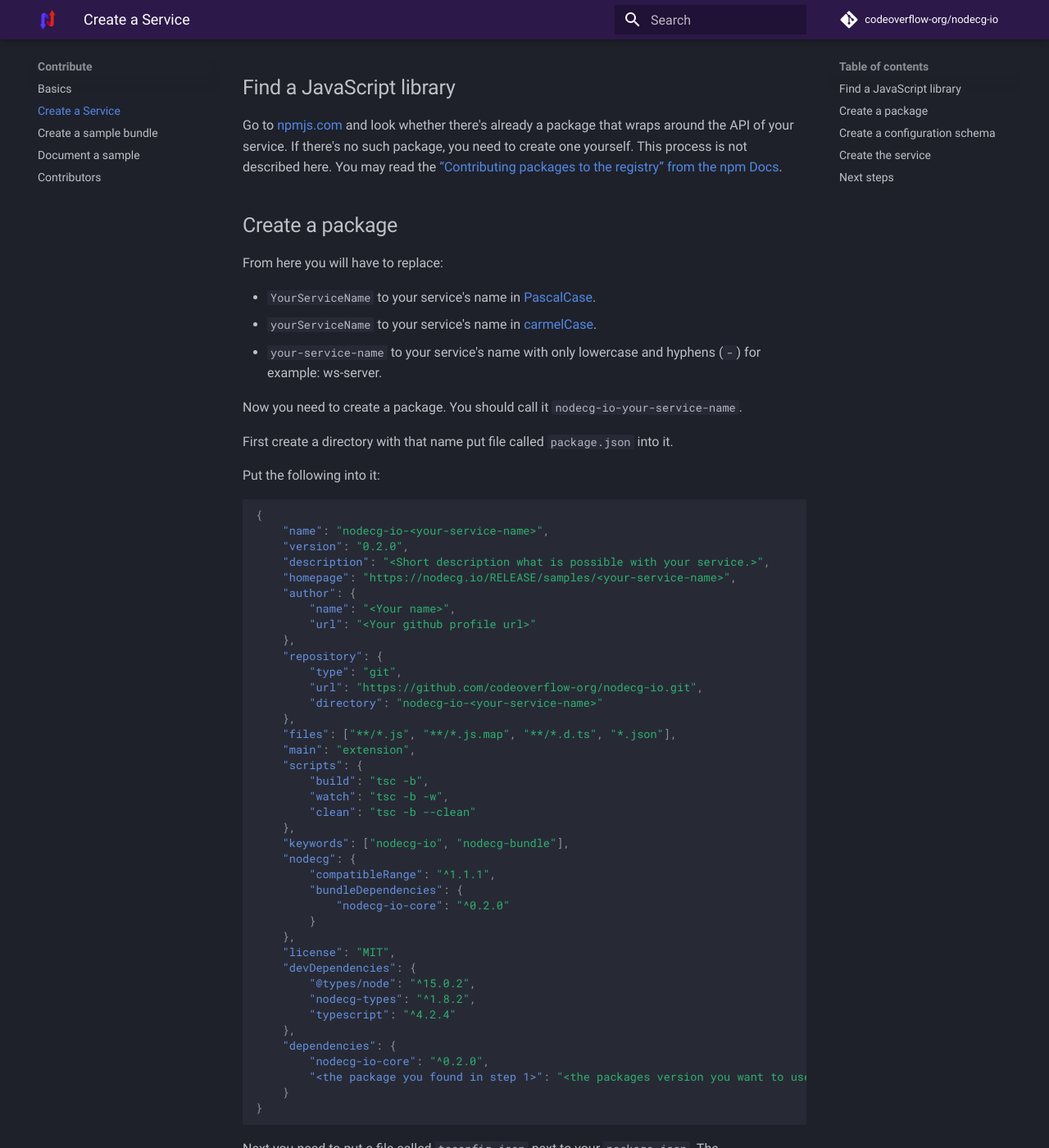
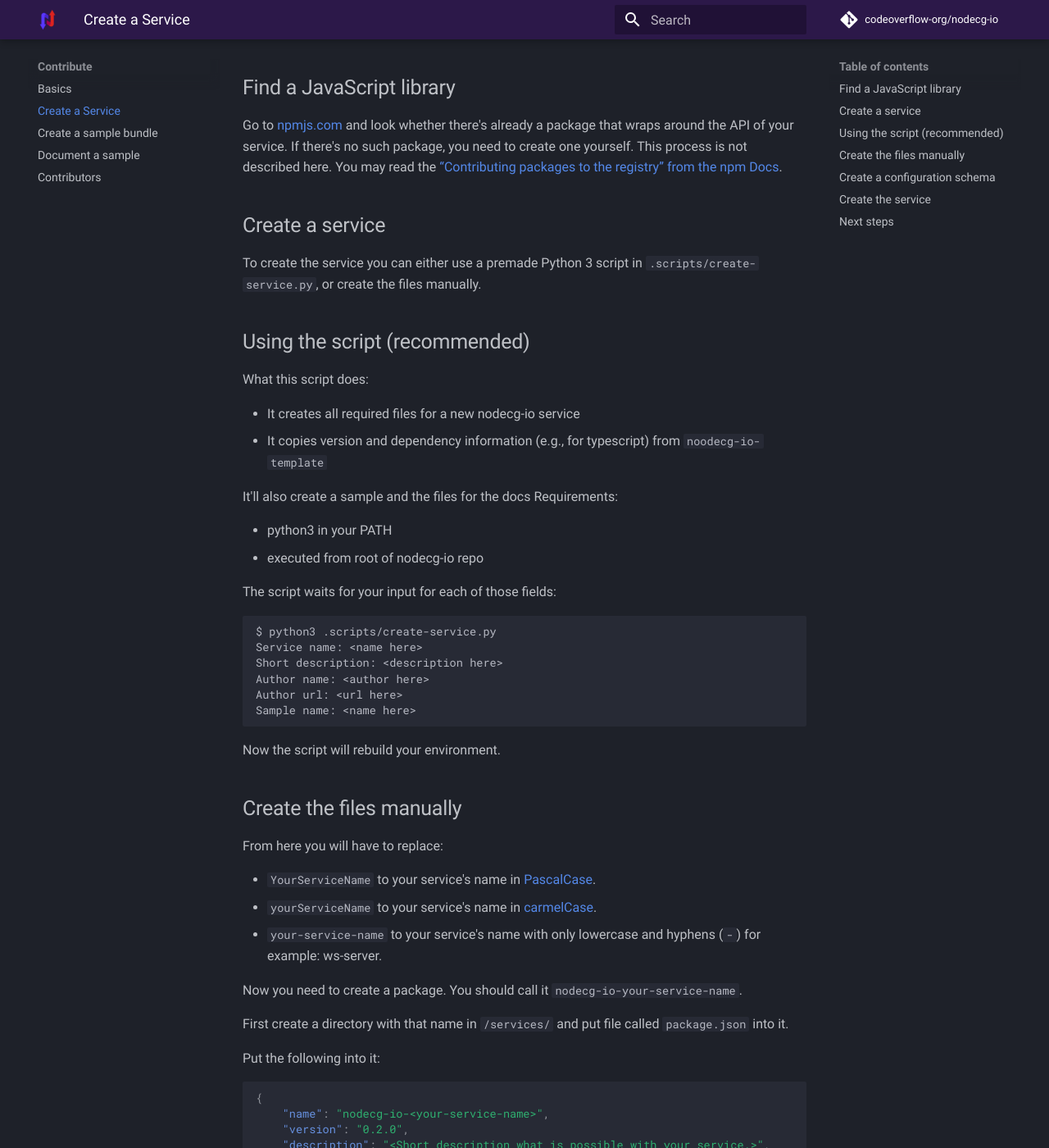
Before and after one commit to codeoverflow-org/nodecg-io-docs, an MkDocs documentation site: the page built from docs/contribute/create_service.md, in a window 1280 px wide and 1400 px high, scrolled down 204 px. Shown: the whole window at 82% size. Built offline with MkDocs 1.6.1 and Material for MkDocs 9.7.7, drawn with Linux system fonts in a browser that asks for light colours; comment, search, counter and statistics services are not loaded; the version menu is left out; some of the changed text lies outside the part shown.

````diff
--- a/docs/contribute/create_service.md
+++ b/docs/contribute/create_service.md
@@ -7,7 +7,37 @@ This guide helps you to create a service integration such as _twitch-chat_ or _d
 Go to [npmjs.com](https://www.npmjs.com/) and look whether there's already a package that wraps around the API of your service. If there's no such package, you need to create one yourself. This process is not described here. You may read the
 [“Contributing packages to the registry” from the npm Docs](https://docs.npmjs.com/packages-and-modules/contributing-packages-to-the-registry).
 
-## Create a package
+## Create a service
+
+To create the service you can either use a premade Python 3 script in `.scripts/create-service.py`, or create the files manually.
+
+## Using the script (recommended)
+
+What this script does:
+
+-   It creates all required files for a new nodecg-io service
+-   It copies version and dependency information (e.g., for typescript) from `noodecg-io-template`
+
+It'll also create a sample and the files for the docs
+Requirements:
+
+-   python3 in your PATH
+-   executed from root of nodecg-io repo
+
+The script waits for your input for each of those fields:
+
+```shell
+$ python3 .scripts/create-service.py
+Service name: <name here>
+Short description: <description here>
+Author name: <author here>
+Author url: <url here>
+Sample name: <name here>
+```
+
+Now the script will rebuild your environment.
+
+## Create the files manually
 
 From here you will have to replace:
 
@@ -17,7 +47,7 @@ From here you will have to replace:
 
 Now you need to create a package. You should call it `nodecg-io-your-service-name`.
 
-First create a directory with that name put file called `package.json` into it.
+First create a directory with that name in `/services/` and put file called `package.json` into it.
 
 Put the following into it:
 
@@ -34,15 +64,11 @@ Put the following into it:
     "repository": {
         "type": "git",
         "url": "https://github.com/codeoverflow-org/nodecg-io.git",
-        "directory": "nodecg-io-<your-service-name>"
+        "directory": "services/nodecg-io-<your-service-name>"
     },
     "files": ["**/*.js", "**/*.js.map", "**/*.d.ts", "*.json"],
     "main": "extension",
-    "scripts": {
-        "build": "tsc -b",
-        "watch": "tsc -b -w",
-        "clean": "tsc -b --clean"
-    },
+    "scripts": {},
     "keywords": ["nodecg-io", "nodecg-bundle"],
     "nodecg": {
         "compatibleRange": "^1.1.1",
@@ -67,11 +93,16 @@ Next you need to put a file called `tsconfig.json` next to your `package.json`.
 
 ```json
 {
-    "extends": "../tsconfig.common.json"
+    "extends": "../../tsconfig.common.json",
+    "references": [
+        {
+            "path": "../../nodecg-io-core"
+        }
+    ]
 }
 ```
 
-Now run `npm install` and `npm run bootstrap` in the repository root.
+Now run `npm install` in the repository root.
 
 ## Create a configuration schema
 
````
Also changed, not shown: docs/contribute/contribute.md (+3 -7 lines), docs/contribute/create_sample.md (+13 -1 lines).
